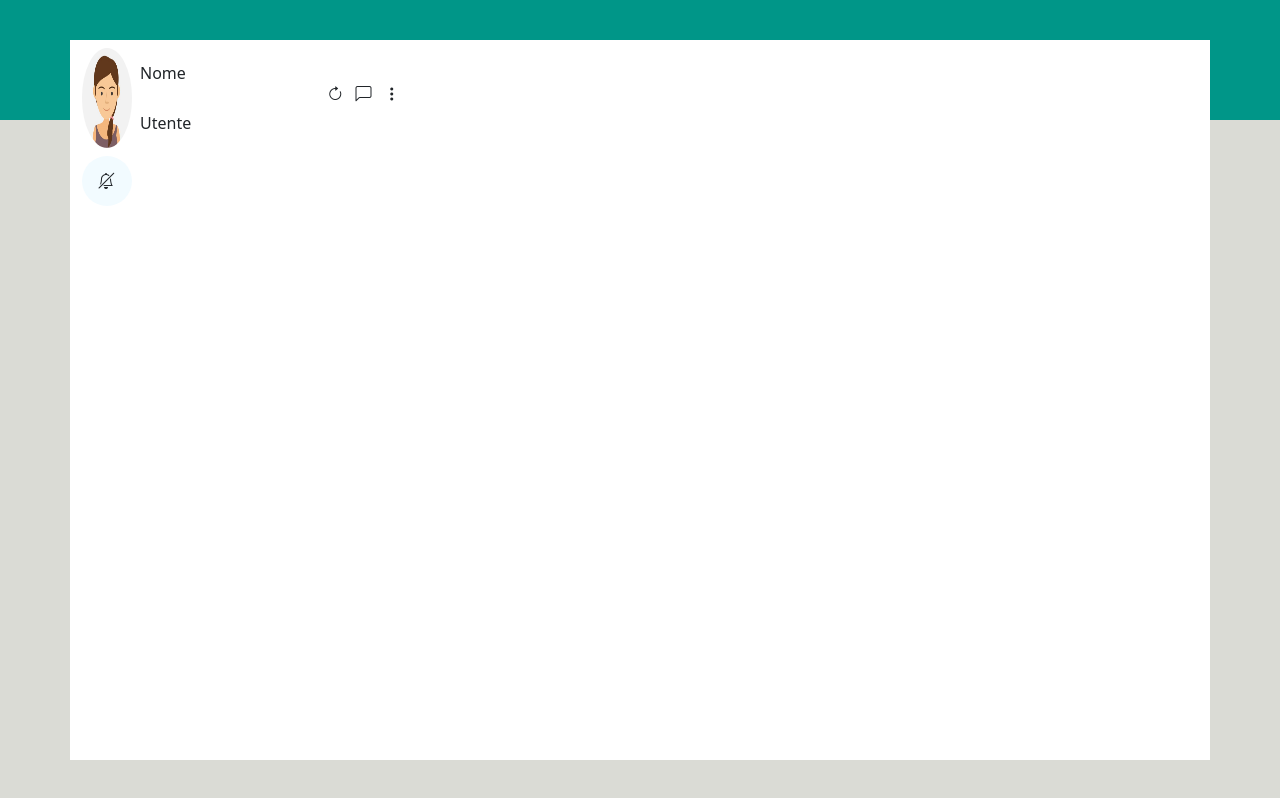
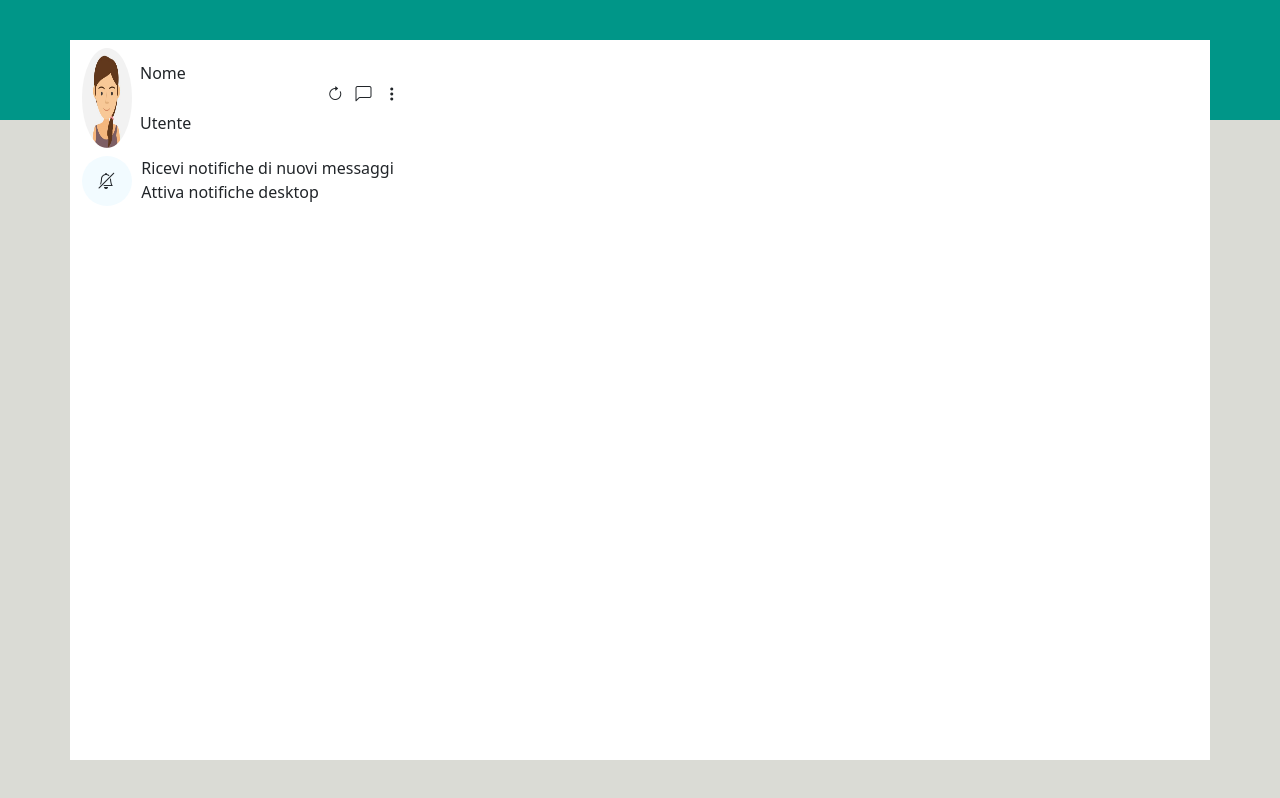
Before and after one commit to Narresx/vue-boolzapp, a plain HTML site: page index.html in a window 1280 px wide. Drawn offline with nearby package versions, Linux system fonts and the light colour scheme.

Commit message:
add bell object in html

```diff
--- a/index.html
+++ b/index.html
@@ -33,11 +33,15 @@
                         </div>
                     </div>
                     <div class="container mt-2">
-                        <div class="row align-items-center">
-                            <div class="col-3 d-flex">
-                                <div class="bell-backround position-relative">
+                        <div class="row">
+                            <div class="col-2">
+                                <div class="bell-backround">
                                     <i class="bi bi-bell-slash centered-icon"></i>
                                 </div>
+                            </div>
+                            <div class="col-10">
+                                <div>Ricevi notifiche di nuovi messaggi</div>
+                                <div>Attiva notifiche desktop</div>
                             </div>
                         </div>
                     </div>
```
